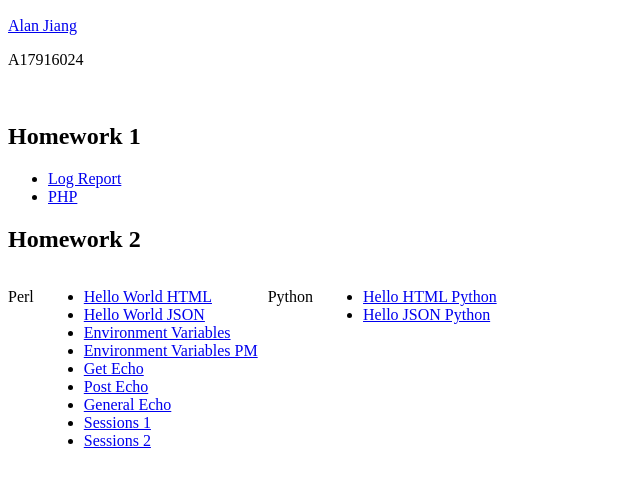
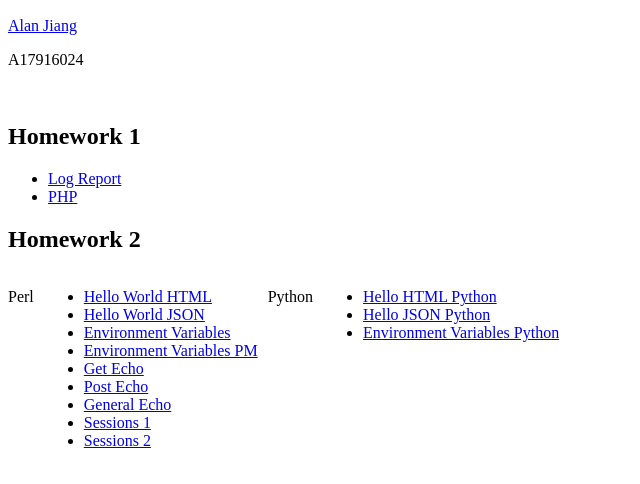
Before and after one commit to jiangalan21/Ajs-Analytics, a plain HTML site: page alanjiang/index.html in a window 1280 px wide. Shown: the part 110-594 px from the top of the page, without its empty margins (0-640 px from the left). Drawn offline with Linux system fonts and the light colour scheme.

Commit message:
added link

```diff
--- a/alanjiang/index.html
+++ b/alanjiang/index.html
@@ -52,6 +52,7 @@
       <ul>
         <li><a href="cgi-bin/python/hello-html-python.py">Hello HTML Python</a></li>
         <li><a href="cgi-bin/python/hello-json-python.py">Hello JSON Python</a></li>
+        <li><a href="cgi-bin/python/env-python.py">Environment Variables Python</a></li>
       </ul>
 
     </div>
```
